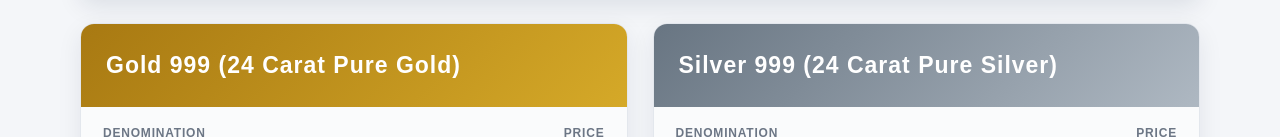
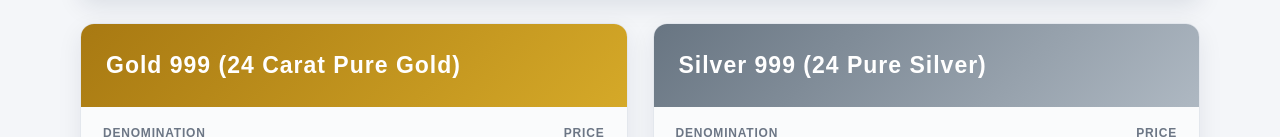
Before and after one commit to itwebdev2026-cloud/Korviana, a plain HTML site: page index.html in a window 1280 px wide. Shown: the part 436-573 px from the top of the page. Drawn offline with Linux system fonts and the light colour scheme.

Commit message:
Remove carat wording from silver label

```diff
--- a/index.html
+++ b/index.html
@@ -435,7 +435,7 @@
 
           <div class="rate-card">
             <div class="card-heading silver-heading">
-              <h3>Silver 999 (24 Carat Pure Silver)</h3>
+              <h3>Silver 999 (24 Pure Silver)</h3>
               <div class="metal-symbol"></div>
             </div>
             <div class="table-wrap">
```
